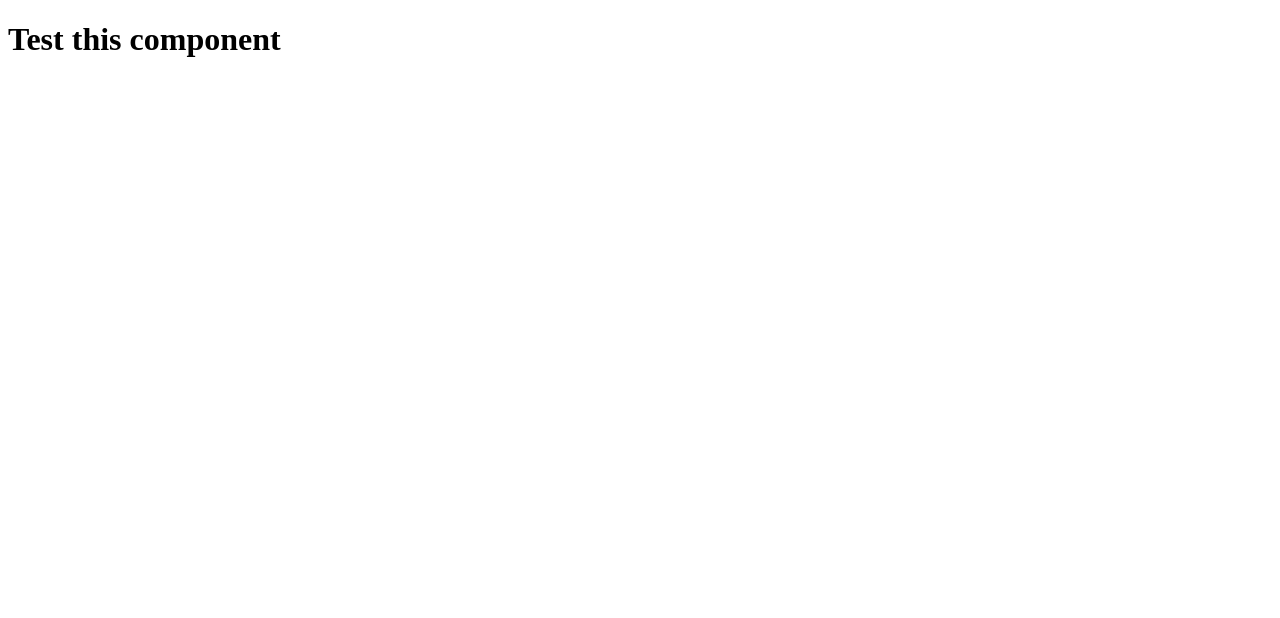
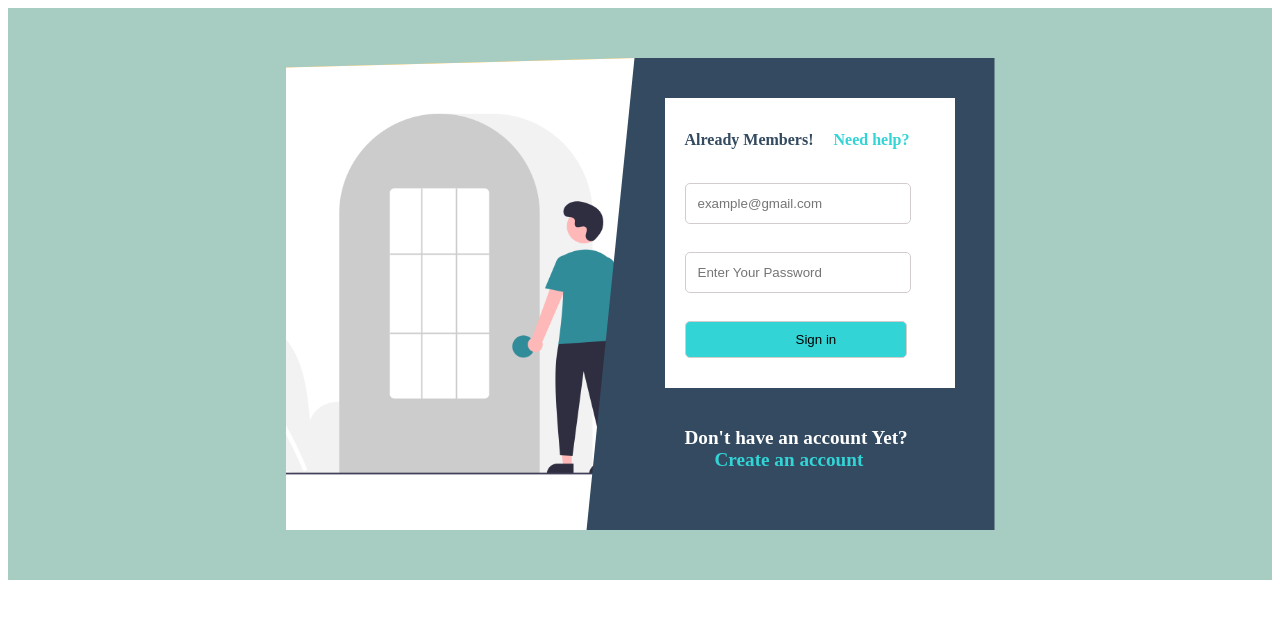
Before and after one commit to hirwajeaneric/shecancodefrontend, a React (Create React App) app: page / in a window 1280 px wide. Shown: the top 618 px of the page. Built offline with nearby package versions, Linux system fonts and the light colour scheme.

Commit message:
initial commit

```diff
--- a/src/App.js
+++ b/src/App.js
@@ -1,9 +1,9 @@
-import Header from './components/Header/index';
+import Login from './pages/Login Page/index';
 
 function App() {
   return (
     <div className="App">
-      <Header />
+      <Login></Login>
     </div>
   );
 }
--- /dev/null
+++ b/src/pages/Login Page/index.js
@@ -0,0 +1,25 @@
+import React from 'react'
+// import Image from './undraw.png'
+import './login.css'
+
+const Login = () => {
+return(
+    <div className='container'>
+<div className='content'>
+<div className='image'>
+    {/* <img src={Image}></img> */}
+    </div>
+    <div className='contform'>
+    <form>
+        <h2>Already Members!<a href=''>Need help?</a></h2>
+        <input type="email" placeholder='example@gmail.com'></input><br></br><br></br>
+        <input type="password" placeholder='Enter Your Password'></input><br></br><br></br>
+        <input type='submit'id='submit' value='Sign in'></input>
+    </form>
+    <h3>Don't have an account Yet?<br></br> <a href=''>Create an account</a></h3>
+    </div>
+</div>
+    </div>
+)
+}
+export default Login;
--- /dev/null
+++ b/src/pages/Login Page/login.css
@@ -0,0 +1,77 @@
+.container {
+  background-color:#378b7270;
+  /* height: 100%; */
+  /* width: 100%; */
+  padding: 50px 50px;
+}
+form {
+  /* font-size: 1.5rem; */
+  background-color: white;
+  color: white;
+  margin-left: 110px;
+  height: 250px;
+  padding: 20px 20px;
+  width: 250px;
+}
+form input {
+  width: 200px;
+  margin-top: 10px;
+  border-radius: 5px;
+  border: 1px solid #d3cccc;
+  padding: 12px 12px;
+}
+.content{
+    display: flex;
+    justify-content: center;
+    /* margin-left: -150px; */
+}
+.contform{
+    padding: 40px 40px;
+    margin-left: -121px;
+    background-color:#334a60 ;
+    width: 400px;
+    clip-path: polygon(25% 0%,100% 0%,100% 100%,15% 100%);
+}
+h2{
+    color:#334a60;
+    font-size: 1rem;
+    padding-bottom: 10px;
+}
+h2 a{
+    padding-left: 20px;
+    text-decoration: none;
+    color: #33d4d6;
+}
+.image{
+  background-image: url(./undraw.png);
+  transform: rotate(360deg);
+  background-position: center;
+  background-size: cover;
+    clip-path: polygon(0% 2%,100% 0%,100% 100%,0% 100%);
+    width: 350px;
+    background-color: rgb(255, 166, 0);
+}
+h3 {
+  font-size: 1.2rem;
+  margin-left: 130px;
+  padding-top: 20px;
+  color: white;
+}
+h3 a {
+  color: #33d4d6;
+  padding-left: 30px;
+  text-decoration: none;
+  list-style: none;
+}
+#submit {
+    padding: 10px 110px 10px 110px;
+  background-color: #33d4d6;
+}
+.image img {
+  width: 280px;
+  height: 380px;
+  border-radius: 20px;
+  margin-left: 50px;
+  z-index: 100;
+  position: absolute;
+}
```
Also changed, not shown: src/pages/Login Page/undraw.png (added).
